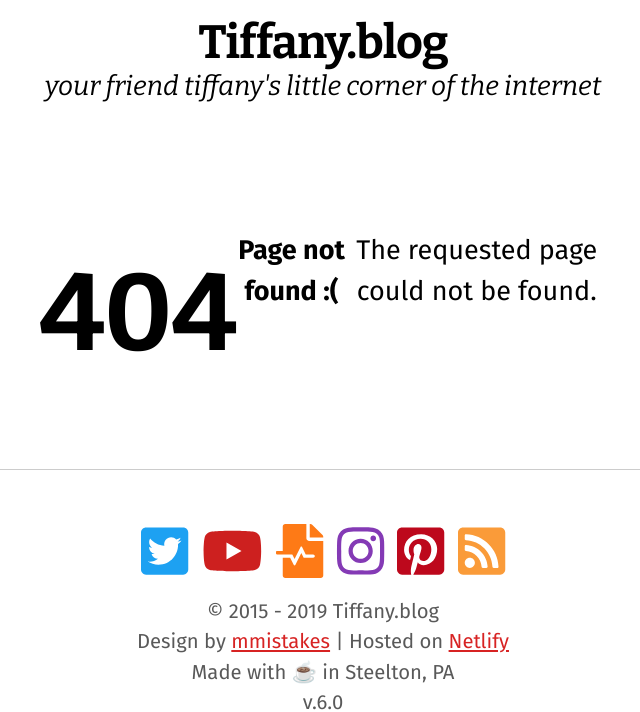
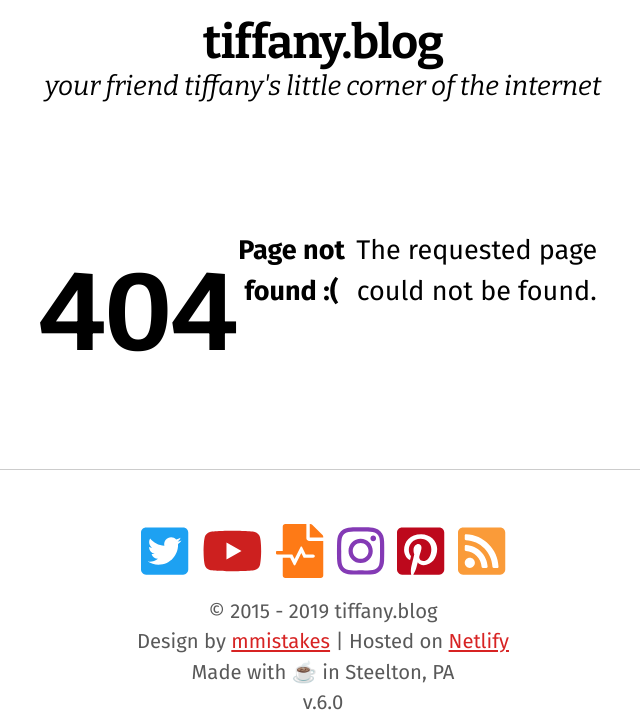
Before and after one commit to bryanbraun/tiffany.blog, a Jekyll site: the page built from 404.html, in a window 1280 px wide, cut to the strip 306-1018 px from the top of the page. Shown: the whole strip, without its empty margins (317-957 px from the left). Built offline with Jekyll 4.4.1, drawn with Linux system fonts in a browser that asks for light colours; nearby versions of some CDN libraries.

```diff
--- a/_config.yml
+++ b/_config.yml
@@ -16,7 +16,7 @@
 theme: jekyll-theme-so-simple
 # remote_theme: mmistakes/so-simple-theme
 locale: en-US
-title: "Tiffany.blog"
+title: "tiffany.blog"
 description: "your friend tiffany's little corner of the internet"
 baseurl: # the subpath of your site, e.g. "/blog"
 url: https://tiffanywhite.blog
```
